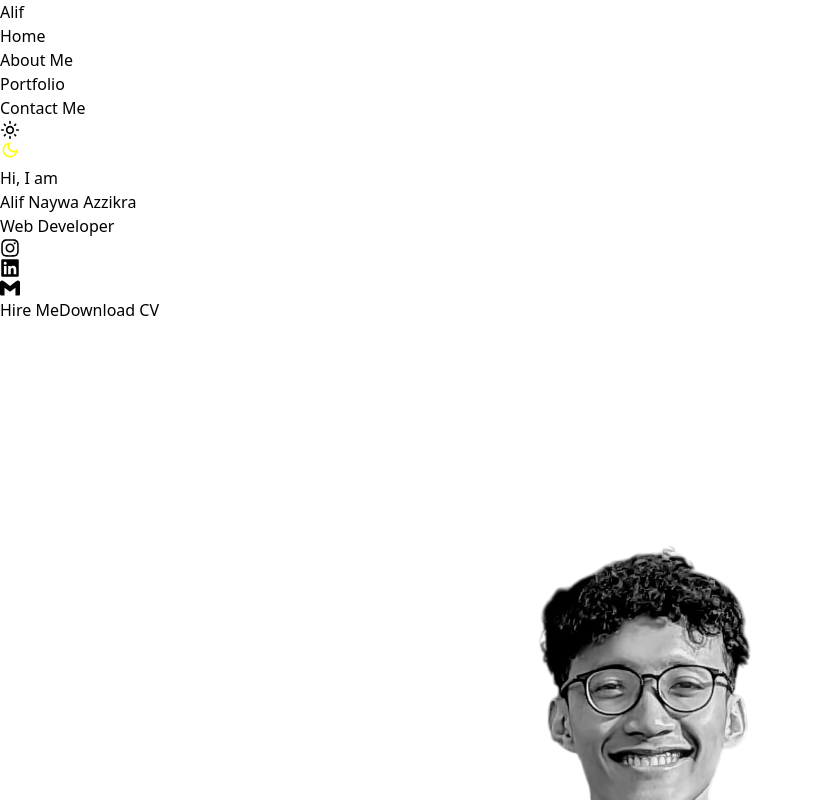
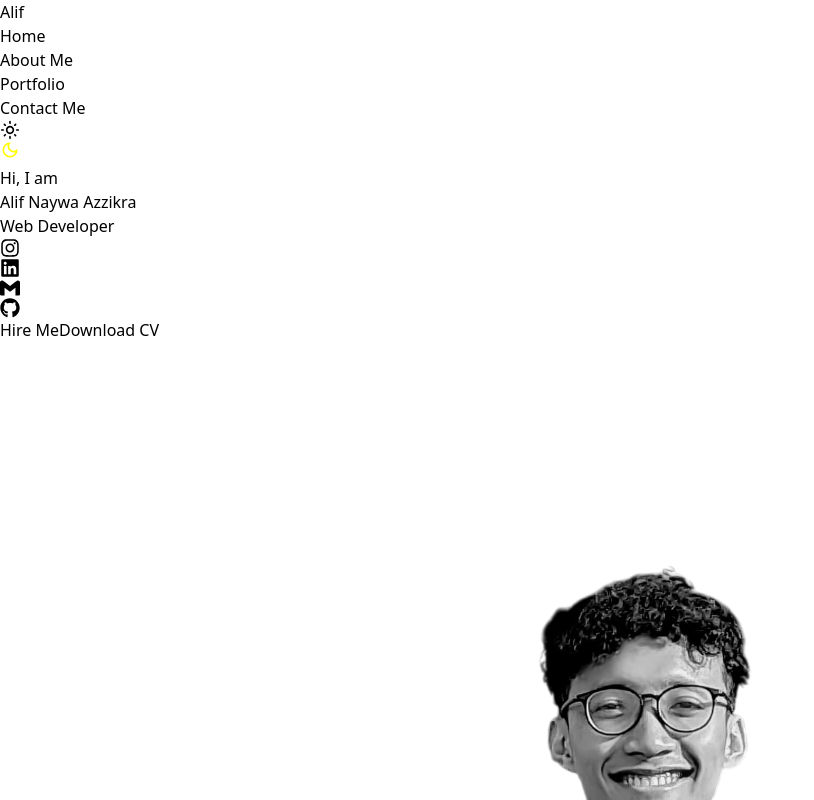
Before and after one commit to alifnay/personal-website, a React (Vite) app: page / in a window 1280 px wide. Shown: the top 800 px of the page, without its empty margins (0-814 px from the left). Built offline with nearby package versions, Linux system fonts and the light colour scheme.

Commit message:
update: Add github icon

```diff
--- a/src/components/Landing.jsx
+++ b/src/components/Landing.jsx
@@ -1,11 +1,11 @@
 import React from 'react';
-import { FaInstagram, FaLinkedin } from "react-icons/fa";
+import { FaInstagram, FaLinkedin, FaGithub } from "react-icons/fa";
 import { SiGmail } from "react-icons/si";
 
 const Landing = () => {
     return (
         <div className='max-w-7xl mx-auto mt-36 grid md:grid-cols-2 '>
-            <div>
+            <div className='pl-16'>
                 <h3 className='text-[#707070] font-semibold text-lg'>Hi, I am</h3>
                 <h2 className='text-[#959595] font-semibold text-2xl'>Alif Naywa Azzikra</h2>
                 <h1 className='text-6xl pt-12 font-bold bg-gradient-to-r from-[#984300] via-[#FD6F00] to-[#CA5900] bg-clip-text text-transparent'>Web Developer</h1>
@@ -18,6 +18,9 @@ const Landing = () => {
                     </div>
                     <div className="border border-gray-400 rounded-full p-3 hover:border-gray-600 transition-all cursor-pointer">
                         <SiGmail size={20} />
+                    </div>
+                    <div className="border border-gray-400 rounded-full p-3 hover:border-gray-600 transition-all cursor-pointer">
+                        <FaGithub size={20} />
                     </div>
                 </div>
                 <div className='flex space-x-4 pt-12'>
```
